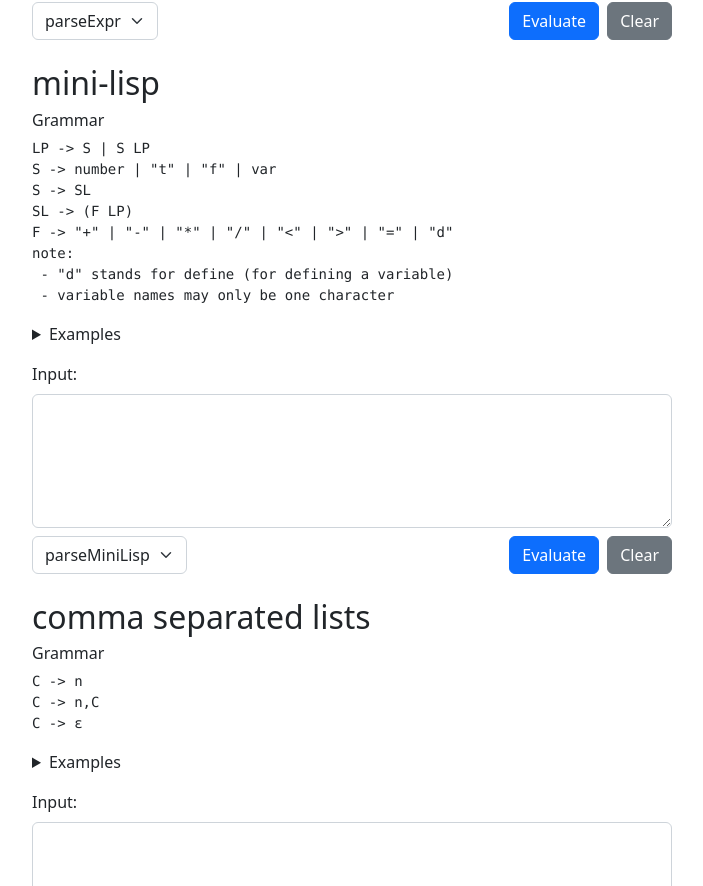
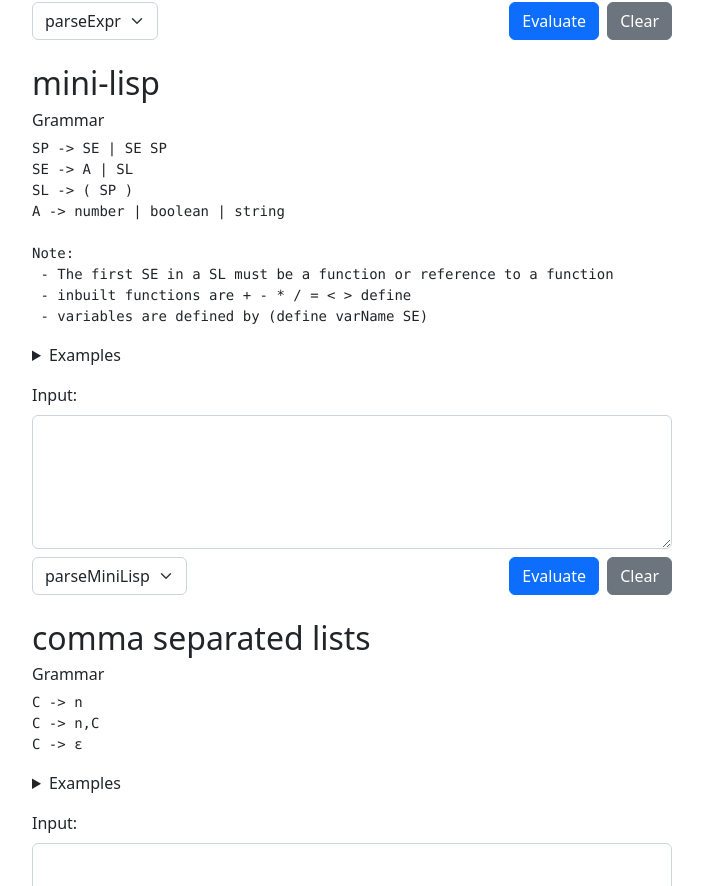
Before and after one commit to adueck/parser-practice, a React (Vite) app: page / in a window 1280 px wide. Shown: the part 1047-1933 px from the top of the page, without its empty margins (50-753 px from the left). Built offline with nearby package versions, Linux system fonts and the light colour scheme.

Commit message:
clean up mini-lisp

```diff
--- a/src/languages/mini-lisp/evaluator.ts
+++ b/src/languages/mini-lisp/evaluator.ts
@@ -1,46 +1,60 @@
 import {
-    LP,
-    SExp,
-    SL,
+    SP, SE, SL, A,
 } from "./grammar";
 import inbuiltFunctions from "./inbuilt-functions";
 
-export function evaluateMiniLisp(lp: LP): (number | boolean)[] {
+// SP -> SE | SE SP
+// SE -> A | SL
+// SL -> ( SP )
+// A -> number | boolean | string
+
+export function evaluateMiniLisp(sp: SP): (number | boolean)[] {
     const varTable: Record<string, any> = {};
-    return evaluateLP(lp);
-    function evaluateLP(lp: LP): (number | boolean)[] {
-        return lp.reduce((arr, s) => {
-            const v = evaluateSExp(s);
-            return v === null
-                ? arr
-                : [...arr, v];
-        }, [] as (number | boolean)[]);
-    }
 
-    function evaluateSExp(l: SExp): number | boolean | null {
-        if (typeof l === "number" || typeof l === "boolean") {
-            return l;
+    // evaluate root SP
+    return sp.reduce((arr, s) => {
+        const v = evaluateSE(s);
+        return v === null
+            ? arr
+            : [...arr, v];
+    }, [] as (number | boolean)[]);
+
+    function evaluateSE(se: SE): number | boolean | null {
+        if (typeof se === "object") {
+            return evaluateSL(se)
+        } else {
+            return evaluateA(se);
         }
-        if (typeof l === "string") {
-            if (varTable[l] === undefined) {
-                throw new Error(`undefined variable ${l}`);
-            }
-            return evaluateSExp(varTable[l]);
-        }
-        return evaluateSL(l);
     }
 
     function evaluateSL(sl: SL): number | boolean | null {
-        const [op, args] = sl;
-        if (op === "d") {
-            // @ts-ignore
-            varTable[args[0]] = evaluateSExp(args[1]);
+        const { content } = sl;
+        const [op, ...args] = content;
+        if (typeof op !== "string") {
+            throw new Error("first element of s-expr must be a function");
+        }
+        if (op === "define") {
+            const varName = args[0];
+            if (typeof varName !== "string") {
+                throw new Error("variable name must be a string");
+            }
+            varTable[varName] = args[1];
             return null;
         }
         const f = inbuiltFunctions[op];
         if (!f) {
             throw new Error("unknown operator/function");
         }
-        return f(...args.map(evaluateSExp));
+        return f(...args.map(evaluateSE));
+    }
+
+    function evaluateA(a: A): number | boolean | null {
+        if (typeof a === "number" || typeof a === "boolean") {
+            return a;
+        }
+        if (varTable[a] === undefined) {
+            throw new Error(`undefined variable ${a}`);
+        }
+        return evaluateSE(varTable[a]);
     }
 }
--- a/src/languages/mini-lisp/grammar.ts
+++ b/src/languages/mini-lisp/grammar.ts
@@ -1,22 +1,24 @@
 export const miniLispGrammar =
 // TODO: better naming of non-terminals
-`LP -> S | S LP
-S -> number | "t" | "f" | var
-S -> SL
-SL -> (F LP)
-F -> "+" | "-" | "*" | "/" | "<" | ">" | "=" | "d"
-note:
- - "d" stands for define (for defining a variable)
- - variable names may only be one character
+`SP -> SE | SE SP
+SE -> A | SL
+SL -> ( SP )
+A -> number | boolean | string
+
+Note:
+ - The first SE in a SL must be a function or reference to a function
+ - inbuilt functions are + - * / = < > define
+ - variables are defined by (define varName SE)
 `;
 
-export type LP = SExp[];
 
-export type SExp = number | boolean | SL | string;
+export type SP = SE[];
 
-export type SL = [
-    FExp,
-    LP,
-];
+export type SE = A | SL;
 
-export type FExp = "+" | "-" | "*" | "/" | ">" | "<" | "=" | "d";
+export type SL = {
+    type: "s-exp",
+    content: SP,
+};
+
+export type A = boolean | string | number;
--- a/src/languages/mini-lisp/inbuilt-functions.ts
+++ b/src/languages/mini-lisp/inbuilt-functions.ts
@@ -1,4 +1,4 @@
-export default {
+const inbuiltFunctions: Record<string, any> = {
     "+": (...args: any[]) => {
         return args.reduce((acc, x) => acc + x, 0);
     },
@@ -39,3 +39,5 @@ export default {
         return lessThan(args);
     },
 }
+
+export default inbuiltFunctions;
--- a/src/languages/mini-lisp/language.ts
+++ b/src/languages/mini-lisp/language.ts
@@ -34,8 +34,8 @@ export default {
             value: [5],
         },
         {
-            input: `(d a (+ 4 6))
-(d b (* a 2))
+            input: `(define a (+ 4 6))
+(define b (* a 2))
 (* b 5)`,
             value: [100],
         },
--- a/src/languages/mini-lisp/parser.ts
+++ b/src/languages/mini-lisp/parser.ts
@@ -1,27 +1,25 @@
 import {
-    FExp,
-    SExp,
-    SL,
-    LP,
+    SE, A, SP, SL,
 } from "./grammar";
 
-function parseMiniLisp(tokens: Readonly<(string|number)[]>): LP {
+// SP -> SE | SE SP
+// SE -> A | SL
+// SL -> ( SP )
+// A -> number | boolean | string
+
+function parseMiniLisp(tokens: Readonly<(string|number)[]>): SP {
     const t = [...tokens];
-    return parseLP();
-    function parseLP(): LP {
-        const first = parseSExp();
+    return parseSP();
+    function parseSP(): SP {
+        const first = parseSE();
         if (t[0] === undefined || t[0] === ")") {
             return [first];
         }
-        return [first, ...parseLP()];
+        return [first, ...parseSP()];
     }
-    function parseSExp(): SExp {
-        if (["t", "f"].includes(t[0] as string)) {
-            return t.shift() === "t";
-        } else if (typeof t[0] === "number") {
-            return t.shift() as number;
-        } else if (typeof t[0] === "string" && t[0] !== "(") {
-            return t.shift() as string;
+    function parseSE(): SE {
+        if (t[0] !== "(") {
+            return parseA();
         } else {
             return parseSL();
         }
@@ -29,14 +27,22 @@ function parseMiniLisp(tokens: Readonly<(string|number)[]>): LP {
     function parseSL(): SL {
         const opening = t.shift();
         if (opening !== "(") throw new Error("expected (");
-        const f = t.shift() as FExp;
-        const sl: SL = [
-            f,
-            parseLP(),
-        ];
+        const sl: SL = {
+            type: "s-exp",
+            content: parseSP(),
+        };
         const closing = t.shift();
         if (closing !== ")") throw new Error("expected )");
         return sl;
+    }
+    function parseA(): A {
+        const a = t.shift();
+        if (a === undefined) {
+            return "expected atom";
+        }
+        return ["t", "f", "true", "false"].includes(a as string)
+            ? (a === "t" || a === "true")
+            : a;
     }
 }
 
--- a/src/lib/tokenizer.ts
+++ b/src/lib/tokenizer.ts
@@ -1,26 +1,29 @@
-export function tokenizer<T extends number | string>(l: string): T[] {
+const symbols = ["(", ")", "+", "-", "*", "/", "=", "<", ">", ","];
+
+export function tokenizer(l: string): (number | string)[] {
     const chars = l.split("");
-    let tokens: T[] = [];
-    let currentDigs = "";
-    function cleanOutDigs() {
-        if (currentDigs) {
-            // @ts-ignore
-            tokens.push(parseInt(currentDigs) as number);
-            currentDigs = "";
+    let tokens: (number | string)[] = [];
+    let currentChars = "";
+    function cleanOutChars() {
+        if (currentChars) {
+            const num = parseInt(currentChars);
+            tokens.push(isNaN(num) ? currentChars : num);
+            currentChars = "";
         }
     }
     for (let char of chars) {
         if (char === " " || char === "\n" || char === "\t") {
-            cleanOutDigs();
+            cleanOutChars();
             continue;
         }
-        if (char >= '0' && char <= '9') {
-            currentDigs += char;
-            continue;
+        if (symbols.includes(char)) {
+            cleanOutChars();
+            tokens.push(char);
         }
-        cleanOutDigs();
-        tokens.push(char as T);
+        else {
+            currentChars += char;
+        }
     }
-    cleanOutDigs();
+    cleanOutChars();
     return tokens;
 }
```
